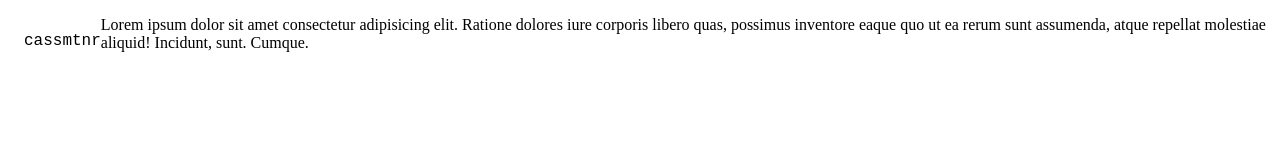
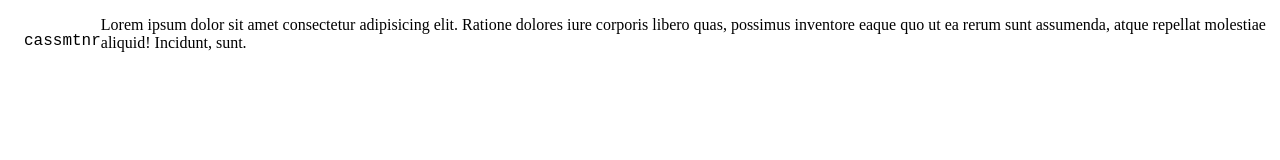
Before and after one commit to cassmtnr/cassmtnr.github.io, a React (Vite) app: page / in a window 1280 px wide. Shown: the top 160 px of the page. Built offline with nearby package versions, Linux system fonts and the light colour scheme.

Commit message:
test content change

```diff
--- a/src/App.tsx
+++ b/src/App.tsx
@@ -15,7 +15,7 @@ const App = () => {
       <p>
         Lorem ipsum dolor sit amet consectetur adipisicing elit. Ratione dolores
         iure corporis libero quas, possimus inventore eaque quo ut ea rerum sunt
-        assumenda, atque repellat molestiae aliquid! Incidunt, sunt. Cumque.
+        assumenda, atque repellat molestiae aliquid! Incidunt, sunt.
       </p>
     </div>
   );
```
